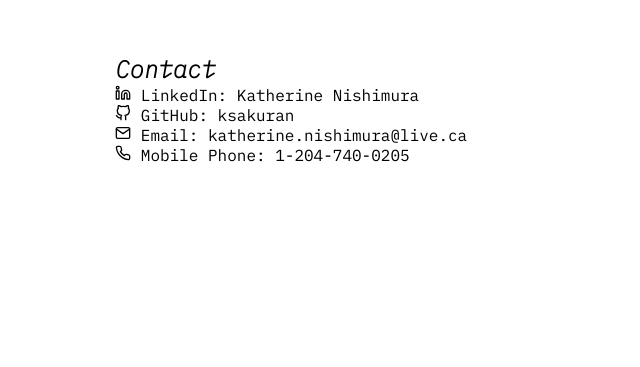
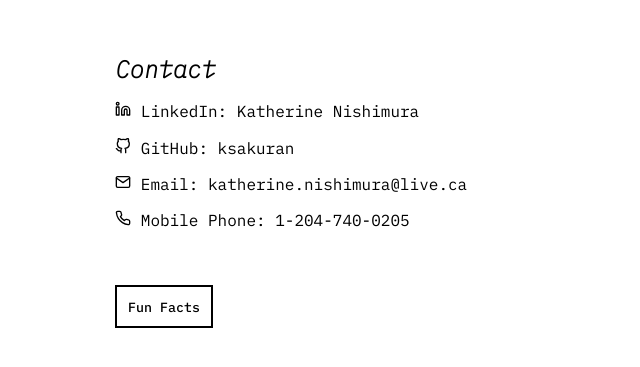
Before and after one commit to ksakuran/job-portfolio, a Next.js app: page / in a window 1280 px wide. Shown: the part 2907-3274 px from the top of the page, without its empty margins (0-640 px from the left). Built offline with nearby package versions, Linux system fonts and the light colour scheme.

Commit message:
add fun facts generator

```diff
--- a/src/components/Contact.js
+++ b/src/components/Contact.js
@@ -1,15 +1,53 @@
 import React from "react";
 import {FiLinkedin, FiGithub, FiMail, FiPhone} from 'react-icons/fi';
 import Link from "next/link";
+import { useState } from 'react';
 
 export default function Contact() {
+
+  const [fact, setFacts] = useState(false);
+  const [ displayFact , setDisplayFact] = useState("");
+
+  const facts = [
+    "I absolutely love ice cream, that is why I set the favicon to an ice cream cone.",
+    "I love surfing, although I definitely need more practice.",
+    "My sister introduced me to bird-watching when I moved to Vancouver. My favorite bird is probably the Stellar's Jay.",
+    "All my friends call me Kat, and you can too! Even though my name is Kat I am definitely a dog person (but I still love cats).",
+    "My favourite hike that I have been on in BC is the Joffre Lakes Trail.",
+    "My all time favourite TV show is Mad Men, followed by Friends as a close second.",
+    "I believe pineapple belongs on pizza!",
+    "My middle name means cherry blossom in Japanese."
+  ]
+
+  function generateRandomInt() {
+    return Math.floor(Math.random() * 8); // generates a random integer between 0 and 6
+  }
+
+  const factGenerator = () => {
+    let x = generateRandomInt()
+    return facts[x];
+  }
+
+  const factClick = () => {
+    setFacts(true)
+    setDisplayFact(factGenerator())
+  }
+
   return (
     <section id="contact">
       <h1>Contact</h1>
-      <p><a href='https://www.linkedin.com/in/katherine-nishimura-89824b175/' target='_blank' rel="noreferrer noopener"><FiLinkedin /></a> LinkedIn: Katherine Nishimura</p>
-        <p><a href='https://github.com/ksakuran' target='_blank' rel="noreferrer noopener"><FiGithub /></a> GitHub: ksakuran</p>
-        <p><a href='https://mail.google.com/mail/?view=cm&source=mailto&to=katherine.nishimura@live.ca' target='_blank' rel="noreferrer noopener"><FiMail /></a> Email: katherine.nishimura@live.ca</p>
-        <p><FiPhone></FiPhone> Mobile Phone: 1-204-740-0205</p>
+
+      <p className="contact-info"><a href='https://www.linkedin.com/in/katherine-nishimura-89824b175/' target='_blank' rel="noreferrer noopener"><FiLinkedin /></a> LinkedIn: Katherine Nishimura</p>
+        <p className="contact-info"><a href='https://github.com/ksakuran' target='_blank' rel="noreferrer noopener"><FiGithub /></a> GitHub: ksakuran</p>
+        <p className="contact-info"><a href='https://mail.google.com/mail/?view=cm&source=mailto&to=katherine.nishimura@live.ca' target='_blank' rel="noreferrer noopener"><FiMail /></a> Email: katherine.nishimura@live.ca</p>
+        <p className="contact-info"><FiPhone></FiPhone> Mobile Phone: 1-204-740-0205</p>
+
+        <div id="fun-fact">
+          <button id="fact-button" onClick={() => factClick()}>Fun Facts</button>
+          {fact && <p id="kat-fact">{displayFact}</p>}
+        </div>
+
+
     </section>
   );
 }
--- a/src/styles/globals.css
+++ b/src/styles/globals.css
@@ -237,6 +237,33 @@ article.why-reasons {
   justify-content: space-between;
 }
 
+#fact-button {
+  margin-top: 5%;
+  border: black;
+  border-style: solid;
+  border-width: 2px;
+}
+
+#fact-button:hover {
+  border-color: #EA3D14;
+}
+
+#kat-fact {
+  width: 50%;
+  background-color: #E7DFF6;
+  padding: 1.5%;
+  line-height: 1.8;
+  margin-top: 1.8%;
+  margin-left: 1.8;
+  font-size: 90%;
+}
+
+
+.contact-info {
+  margin-top: 1.5%;
+  justify-content: center;
+}
+
 
 /* title styles */
 .hello-company{
```
